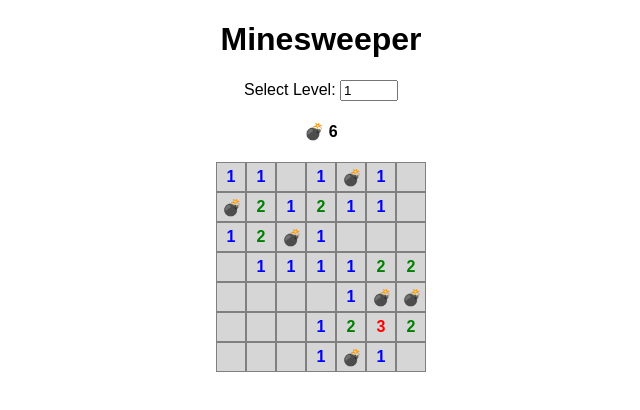
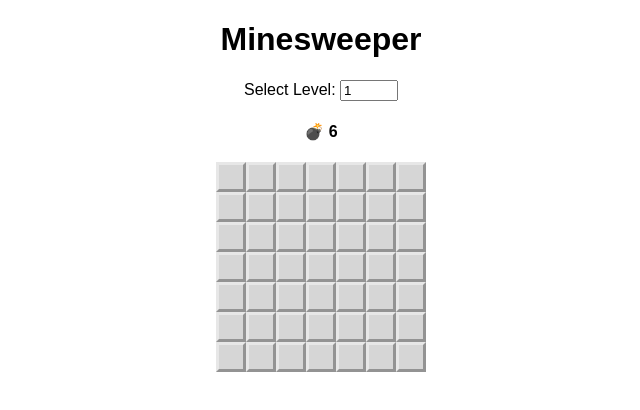
Before and after one commit to dejavu1987/react-minesweeper, a React (Create React App) app: page / in a window 1280 px wide. Shown: the top 410 px of the page, without its empty margins (319-959 px from the left). Built offline with nearby package versions, Linux system fonts and the light colour scheme.

Commit message:
Cell states

```diff
--- a/src/Minesweeper.jsx
+++ b/src/Minesweeper.jsx
@@ -1,18 +1,48 @@
-import { useState } from "react";
+import { useEffect, useState } from "react";
 import MinesweeperClass from "./lib/minesweeper";
+const CELL_OPEN = "open";
+const CELL_FLAGGED = "flagged";
 
 export default function Minesweeper({ level }) {
-  const minesweeper = new MinesweeperClass(level);
-  const [board, setBoard] = useState(minesweeper.filledBoard);
+  const [board, setBoard] = useState([]);
+  const [cellStates, setCellStates] = useState({});
+  const [totalMines, setTotalMines] = useState(0);
+
+  useEffect(() => {
+    const minesweeper = new MinesweeperClass(level);
+    setBoard(minesweeper.filledBoard);
+    setTotalMines(minesweeper.mines.length);
+    setCellStates([]);
+  }, [level]);
 
   return (
     <div className="minesweeper">
-      <h4>💣 {minesweeper.mines.length}</h4>
+      <h4>💣 {totalMines}</h4>
       <div className="board">
-        {board.map((row) => (
+        {board.map((row, y) => (
           <div className="row">
-            {row.map((cell) => (
-              <div className={`col color-${cell}`}>{cell}</div>
+            {row.map((cell, x) => (
+              <div
+                className={`col color-${cell} ${
+                  !cellStates[`${x},${y}`] ? "not-open" : ""
+                }`}
+                onClick={() =>
+                  setCellStates({
+                    ...cellStates,
+                    [`${x},${y}`]: CELL_OPEN
+                  })
+                }
+                onContextMenu={(e) => {
+                  e.preventDefault();
+                  setCellStates({
+                    ...cellStates,
+                    [`${x},${y}`]: CELL_FLAGGED
+                  });
+                }}
+              >
+                {cellStates[`${x},${y}`] &&
+                  (cellStates[`${x},${y}`] === CELL_OPEN ? cell : "🔒")}
+              </div>
             ))}
           </div>
         ))}
--- a/src/styles.css
+++ b/src/styles.css
@@ -16,10 +16,14 @@
   font-weight: bold;
   height: 30px;
   width: 30px;
-  border: 1px solid gray;
+  border: 1px solid rgb(167, 166, 166);
   box-sizing: border-box;
   padding: 5px;
   background: rgb(214, 214, 214);
+}
+
+.col.not-open {
+  border: 3px outset rgb(231, 231, 231);
 }
 
 .col.color-2 {
```
